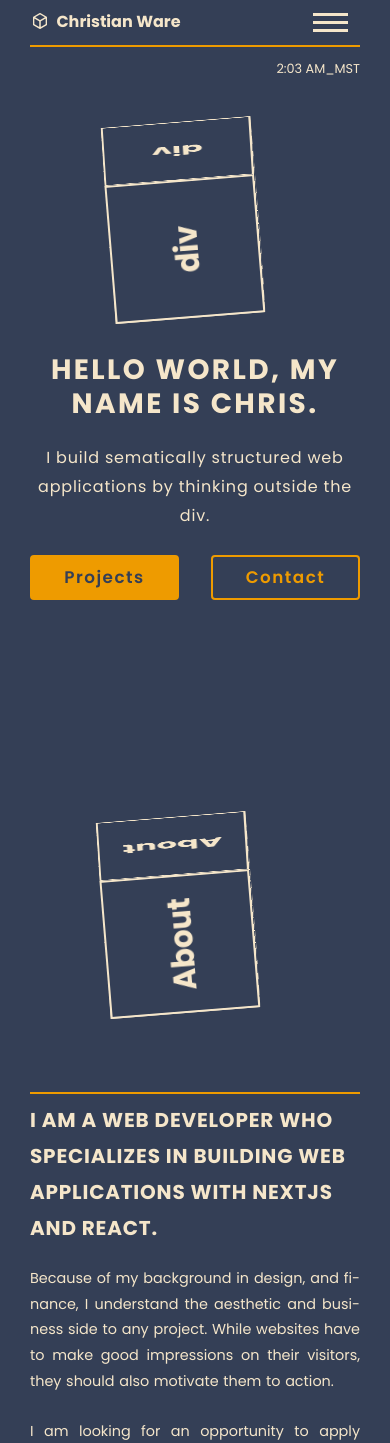
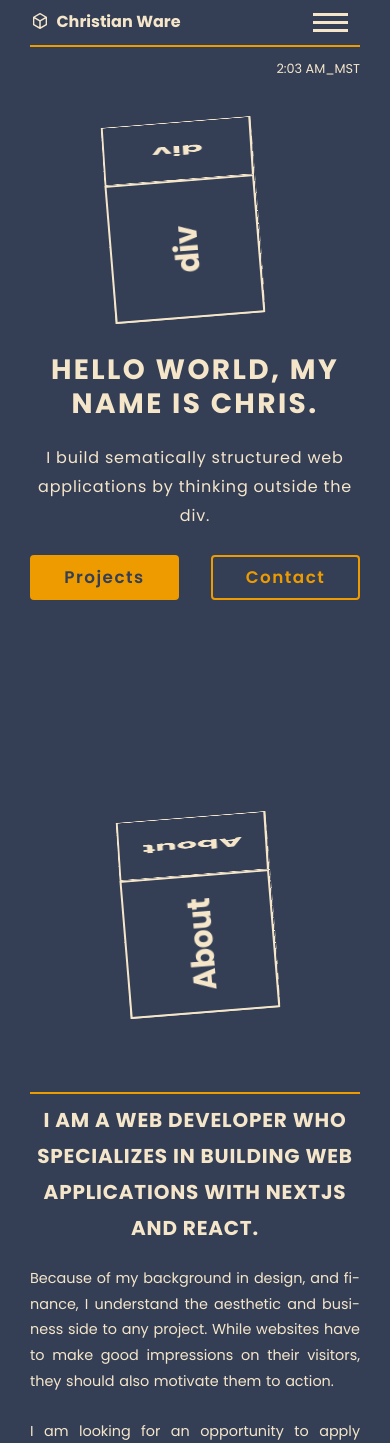
Before and after one commit to ChristianWare/Portland, a Next.js app: page / in a window 390 px wide. Shown: the top 1443 px of the page. Built offline with nearby package versions, Linux system fonts and the light colour scheme.

Commit message:
Cube Padding Fix

```diff
--- a/styles/About.module.css
+++ b/styles/About.module.css
@@ -57,12 +57,18 @@
     }
 }
 
-@media screen and (max-width: 320px) {
-    .aRight {
-        margin-top: 5rem;
+@media screen and (max-width: 480px) {
+    .aSub {
+        text-align: center;
     }
 
     .cubeContainer {
         padding-right: 18rem;
     }
 }
+
+@media screen and (max-width: 320px) {
+    .aRight {
+        margin-top: 5rem;
+    }
+}
```
